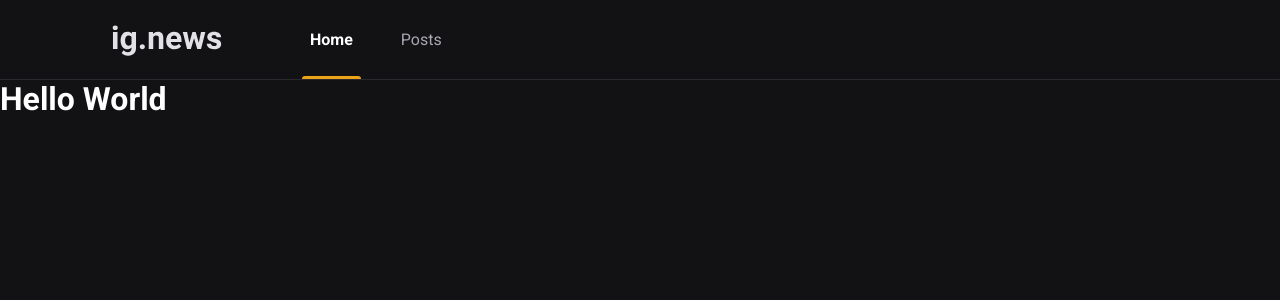
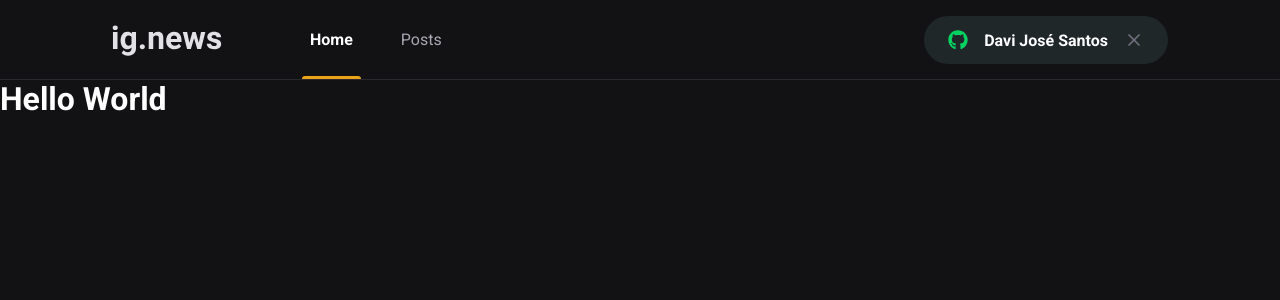
Before and after one commit to Dex64ter/ig.news, a Next.js app: page / in a window 1280 px wide. Shown: the top 300 px of the page. Built offline with nearby package versions, Linux system fonts and the light colour scheme.

Commit message:
Component SignInButton done

```diff
--- a/package.json
+++ b/package.json
@@ -12,6 +12,7 @@
     "next": "latest",
     "react": "latest",
     "react-dom": "latest",
+    "react-icons": "^4.11.0",
     "sass": "^1.68.0"
   },
   "devDependencies": {
--- a/src/components/Header/index.tsx
+++ b/src/components/Header/index.tsx
@@ -1,17 +1,20 @@
+import { SignInButton } from '../SignInButton';
 import styles from './styles.module.scss'
+// import Image from 'next/image';
 
 export function Header() {
   return (
     <header className={styles.headerContainer}>
       <div className={styles.headerContent}>
-
         {/* imagens ficam sempre na pasta public */}
         <img src="/images/logo.svg" alt="ig.news" />
         <nav>
-          <a className={styles.active} >Home</a>
-          <a >Posts</a>
+          <a className={styles.active}>Home</a>
+          <a>Posts</a>
         </nav>
+
+        <SignInButton />
       </div>
     </header>
-  )
+  );
 }
--- a/src/components/Header/styles.module.scss
+++ b/src/components/Header/styles.module.scss
@@ -52,4 +52,7 @@
     }
   }
 
+  button {
+    margin-left: auto;
+  }
 }
--- a/src/components/SignInButton/index.tsx
+++ b/src/components/SignInButton/index.tsx
@@ -0,0 +1,26 @@
+import { FaGithub } from "react-icons/fa";
+import { FiX } from "react-icons/fi";
+import styles from "./styles.module.scss";
+
+export function SignInButton() {
+  const isUserLoggedIn = true;
+
+  return isUserLoggedIn ? (
+    <button
+      type="button"
+      className={styles.signInButton}
+    >
+      <FaGithub color="#04d361" />
+      Davi José Santos
+      <FiX color="#737380" className={styles.closeIcon} />
+    </button>
+  ) : (
+    <button
+      type="button"
+      className={styles.signInButton}
+    >
+      <FaGithub color="#eba417" />
+      Sign in with Github
+    </button>
+  );
+}
--- a/src/components/SignInButton/styles.module.scss
+++ b/src/components/SignInButton/styles.module.scss
@@ -0,0 +1,33 @@
+.signInButton {
+  height: 3rem;
+  border-radius: 3rem;
+  background-color: var(--grey-850);
+  border: 0;
+  padding: 0 1.5rem;
+
+  display: flex;
+  justify-content: center;
+  align-items: center;
+
+  color: var(--white);
+  font-weight: bold;
+
+  svg {
+    width: 20px;
+    height: 20px;
+  }
+
+  svg:first-child {
+    margin-right: 1rem;
+  }
+
+  svg.closeIcon {
+    margin-left: 1rem;
+  }
+
+  transition: filter .2s;
+
+  &:hover {
+    filter: brightness(0.9);
+  }
+}
--- a/src/styles/global.scss
+++ b/src/styles/global.scss
@@ -10,6 +10,7 @@
   --gray-100: #e1e1e6;
   --grey-300: #a8a8b3;
   --grey-800: #29292e;
+  --grey-850: #1f2729;
   --grey-900: #121214;
 
   --cyan-500: #61dafb;
```
Also changed, not shown: 1 other file (tests, documents, lock files or other folders).
